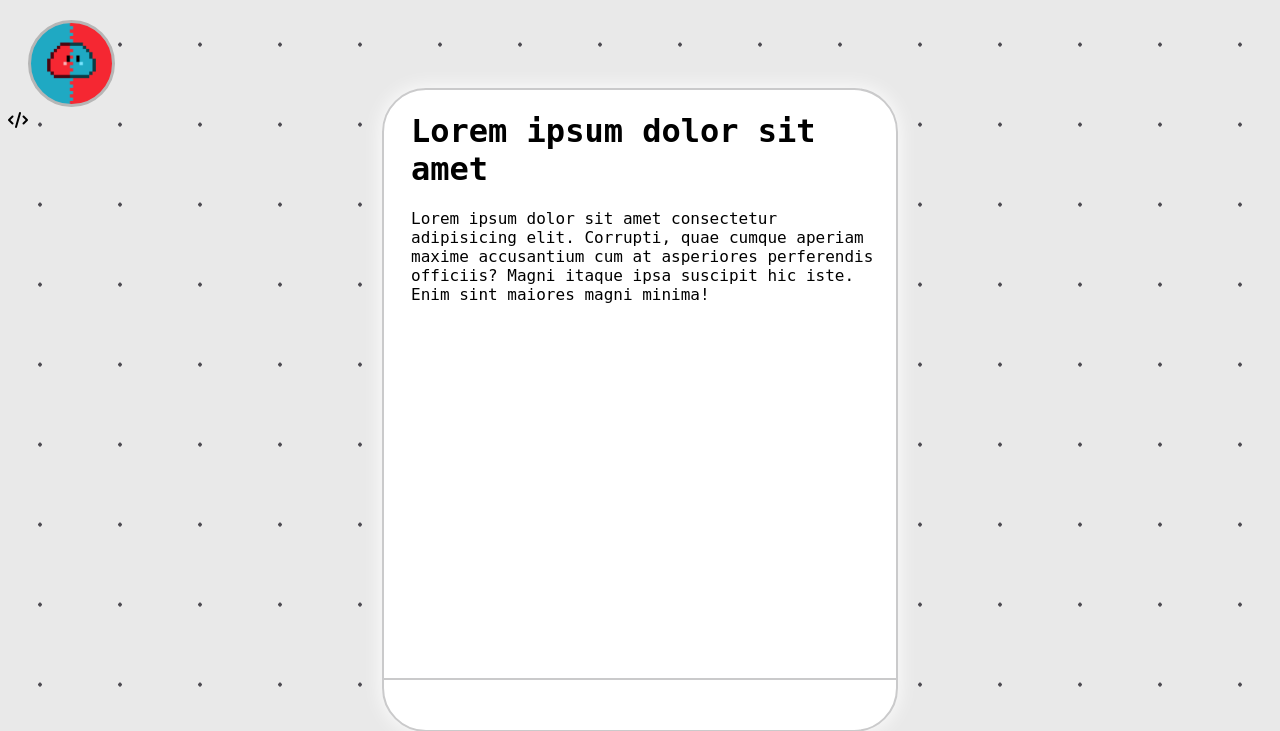
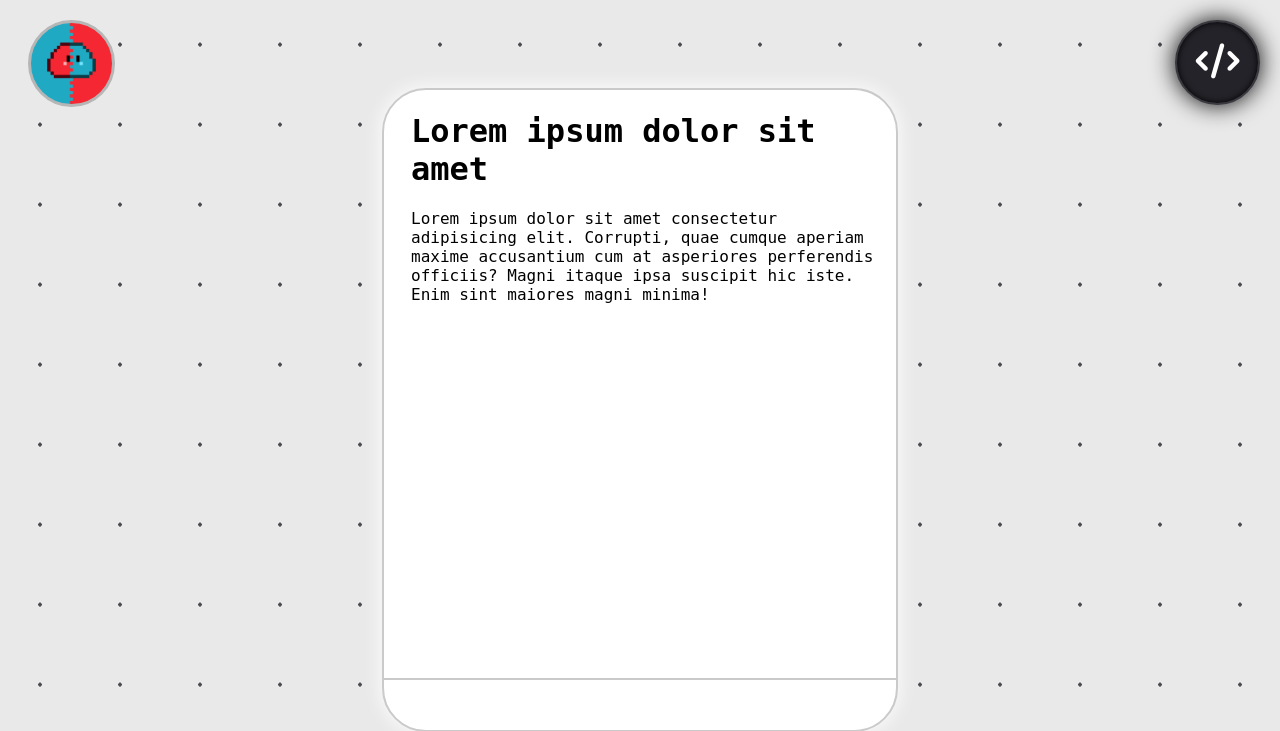
Before and after one commit to trwy7/trwy7.github.io, a PHP site: page / in a window 1280 px wide. Shown: the top 731 px of the page. Run offline with PHP 8.4, Linux system fonts and the light colour scheme; some libraries are stand-ins or nearby versions.

Commit message:
Add source code button

```diff
--- a/index.css
+++ b/index.css
@@ -100,6 +100,29 @@ body {
     background-size: cover;
     box-shadow: inset 0 0 6px #000, 0 0 25px #000;
 }
+#source {
+    border-radius: 50%;
+    border: #3a393f 2px solid;
+    padding: 3px;
+    width: 75px;
+    height: 75px;
+    margin: 20px;
+    margin-bottom: 5px;
+    background: #242329;
+    color: white;
+    text-align: center;
+    align-content: center;
+    font-size: 35px;
+    background-size: cover;
+    box-shadow: inset 0 0 6px #000, 0 0 25px #000;
+    cursor: pointer;
+}
+#sourcelink {
+    border-radius: 50%;
+    position: absolute;
+    top: 0;
+    right: 0;
+}
 button {
     background-color: #535258;
     color: #fff;
--- a/index.html
+++ b/index.html
@@ -18,6 +18,6 @@
                 <a href="https://github.com/trwy7" class="social" id="github"><i class="fa-brands fa-github"></i></a>
             </div>
         </div>
-        <div id="source"><i class="fa-solid fa-code"></i></div>
+        <a href="https://github.com/trwy7/trwy7.github.io" id="sourcelink"><div id="source"><i class="fa-solid fa-code"></i></div></a>
     </body>
 </html>
```
